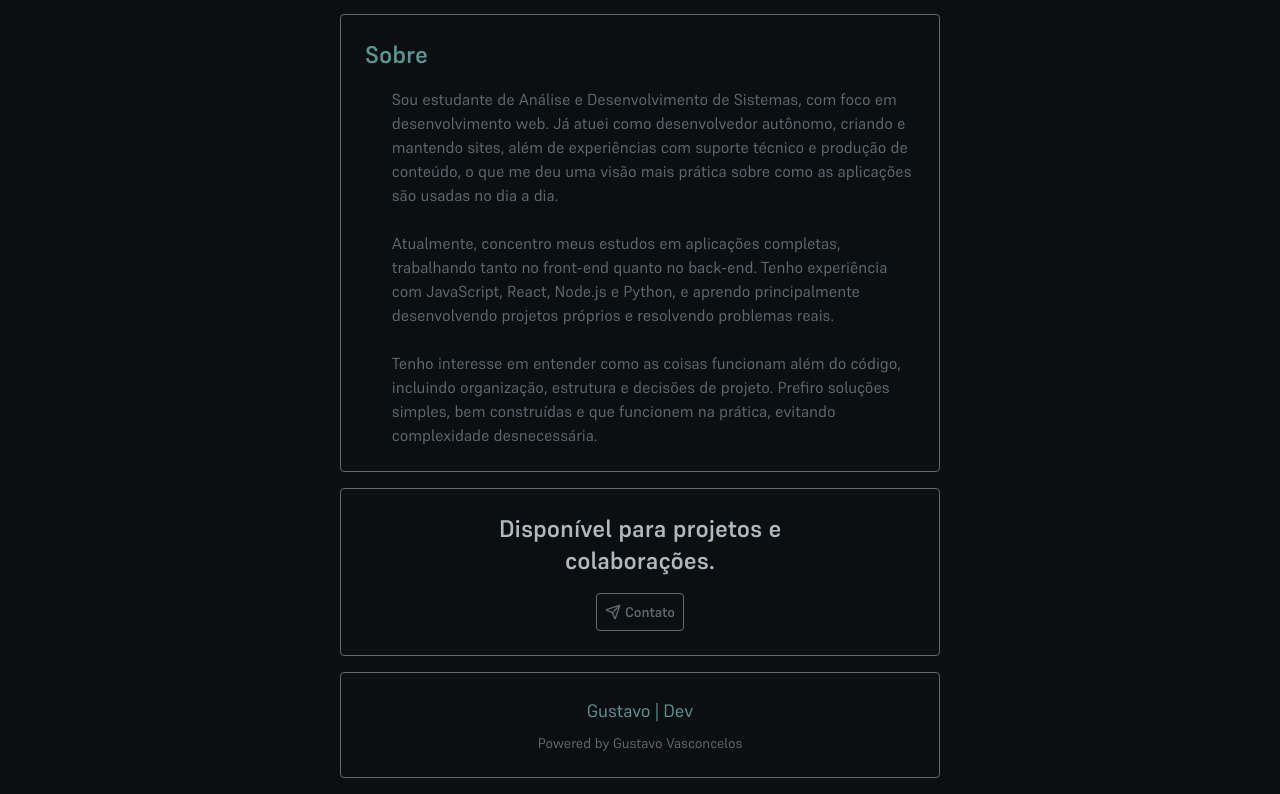
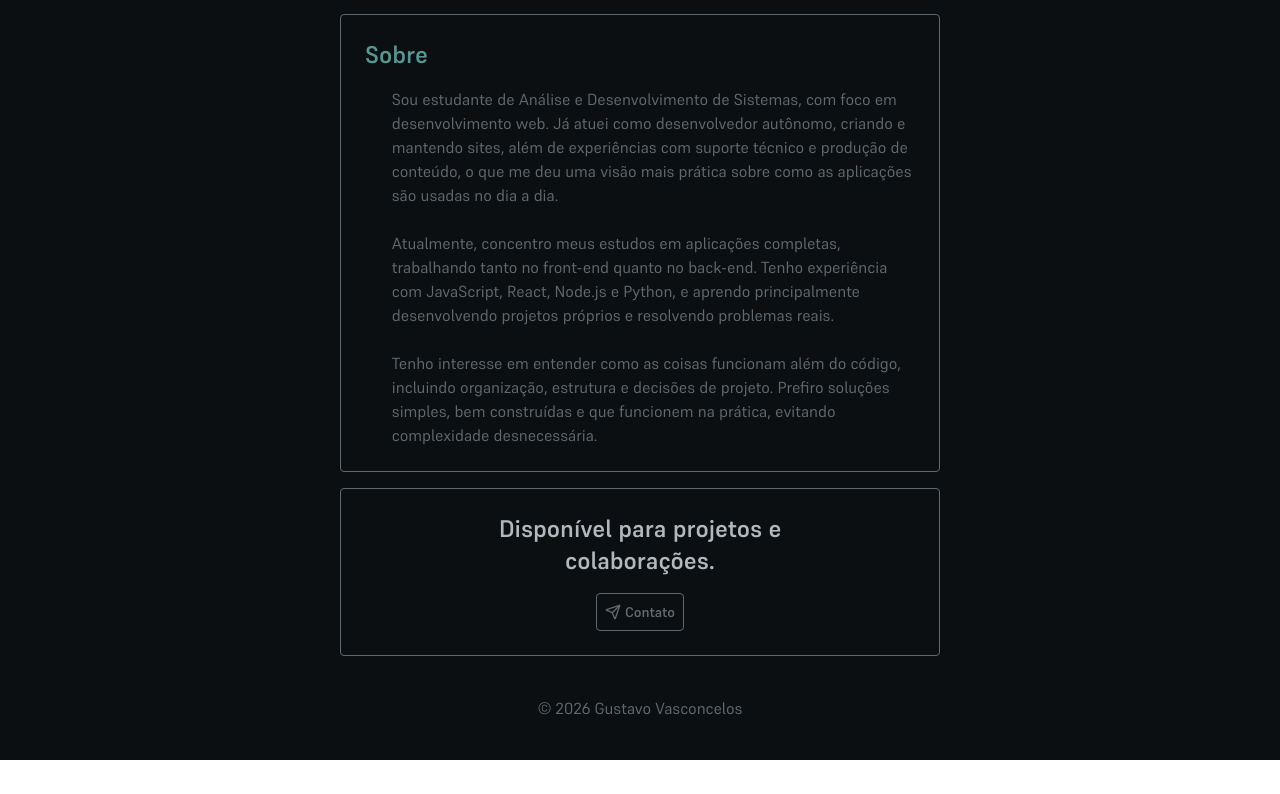
Before and after one commit to gusvsconcelos/portfolio, a React (Vite) app: page / in a window 1280 px wide. Shown: the part 1397-2191 px from the top of the page. After the commit the page ends 2157 px from the top, so only its background shows below. Built offline with nearby package versions, Linux system fonts and the light colour scheme.

Commit message:
refactor: simplify footer structure

```diff
--- a/src/components/layout/Footer.tsx
+++ b/src/components/layout/Footer.tsx
@@ -1,16 +1,13 @@
 export default function Footer() {
   return (
-    <footer className="flex flex-col items-center gap-2 p-6 rounded-sm border-solid border border-fg-2">
-      {/*Title*/}
-      <h2 className="text-lg text-accent-1">Gustavo | Dev</h2>
-
-      {/*Copyright*/}
-      <p className="text-sm text-fg-2 *:hover:text-accent-1 *:transition *:duration-300">
-        Powered by{" "}
-        <a href="https://www.linkedin.com/in/gusvsconcelos/" target="_blank">
-          Gustavo Vasconcelos
-        </a>
-      </p>
+    <footer className="m-auto p-6">
+      <a
+        href="https://www.linkedin.com/in/gusvsconcelos/"
+        target="_blank"
+        className="text-fg-2 hover:text-accent-1 transition duration-300"
+      >
+        &copy; {new Date().getFullYear()} Gustavo Vasconcelos
+      </a>
     </footer>
   );
 }
```
